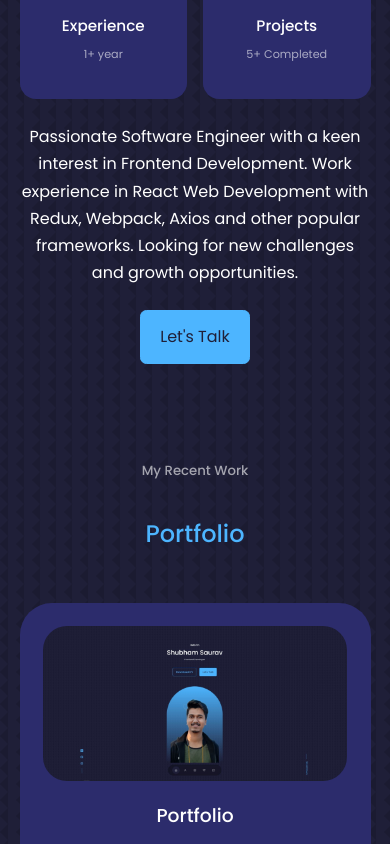
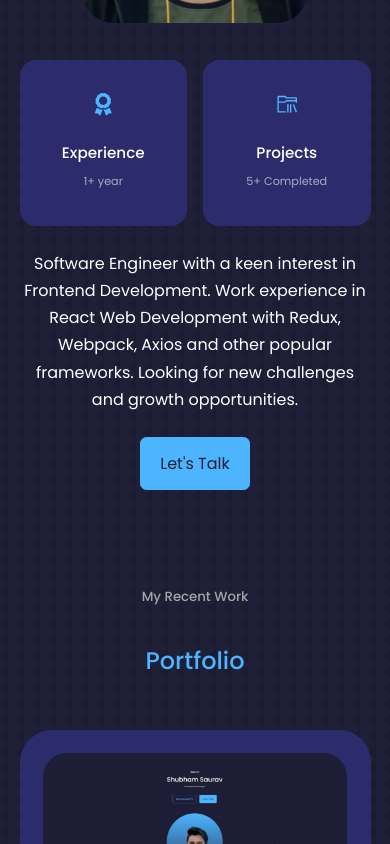
Before and after one commit to shubhamsaurav09/first-react-portfolio, a React (Create React App) app: page / in a window 390 px wide. Shown: the part 2200-3044 px from the top of the page. Built offline with nearby package versions, Linux system fonts and the light colour scheme.

Commit message:
add portfolio

```diff
--- a/src/components/about/About.jsx
+++ b/src/components/about/About.jsx
@@ -33,10 +33,10 @@ function About() {
           </div>
 
           <p>
-            Passionate Software Engineer with a keen interest in Frontend
-            Development. Work experience in React Web Development with Redux,
-            Webpack, Axios and other popular frameworks. Looking for new
-            challenges and growth opportunities.
+            Software Engineer with a keen interest in Frontend Development. Work
+            experience in React Web Development with Redux, Webpack, Axios and
+            other popular frameworks. Looking for new challenges and growth
+            opportunities.
           </p>
 
           <a href="#contact" className="btn btn-primary">
--- a/src/components/contact/contact.css
+++ b/src/components/contact/contact.css
@@ -66,7 +66,7 @@ textarea {
 /* ===== Media Query (Small Devices) ===== */
 
 @media screen and (max-width: 600px) {
-  .contact_container {
+  .container.contact_container {
     width: var(---container-width-sm);
   }
 }
--- a/src/components/header/ResumeSection.jsx
+++ b/src/components/header/ResumeSection.jsx
@@ -1,5 +1,5 @@
 import React from "react";
-import CV from "../../assets/dummy-cv.docx";
+import CV from "../../assets/myCV.pdf";
 
 function ResumeSection() {
   return (
--- a/src/components/header/header.css
+++ b/src/components/header/header.css
@@ -99,14 +99,20 @@ header {
   }
 }
 
+@media screen and (max-width: 400px) {
+  header {
+    height: 115vh;
+  }
+}
+
 @media screen and (min-height: 1080px) {
   header {
     height: 75vh;
   }
 }
 
-  @media screen and (min-height: 1360px) {
-    header {
-      height: 70vh;
-    }
+@media screen and (min-height: 1360px) {
+  header {
+    height: 70vh;
+  }
 }
```
Also changed, not shown: 2 other files (tests, documents, lock files or other folders).
